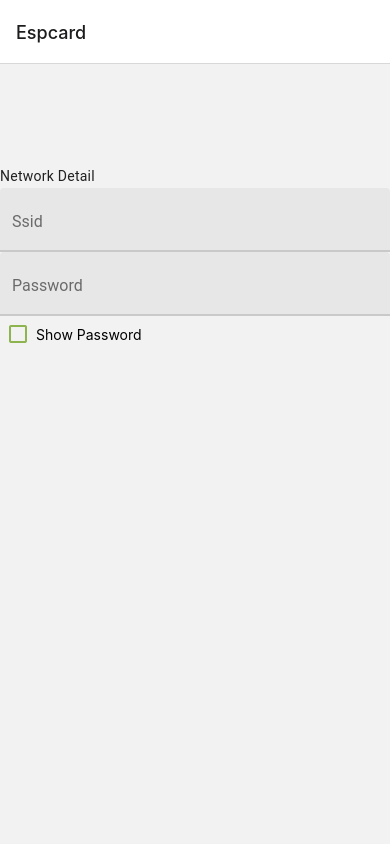
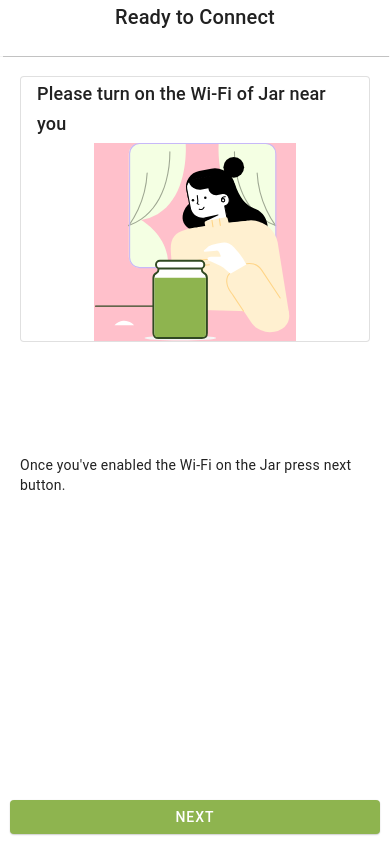
Before and after one commit to Mr-Rakshit/Smartjar, a React Native app in the folder container-app/: screen / in a window 390 px wide. Built offline with nearby package versions, Linux system fonts and the light colour scheme.

Commit message:
rendering issue with jar connect

```diff
--- a/container-app/App.js
+++ b/container-app/App.js
@@ -8,7 +8,7 @@ import LoginScreen from "./screens/LoginScreen";
 import HomeScreen from "./screens/HomeScreen";
 import Dashboard from "./screens/Dashboard";
 import JarConnect from "./screens/JarConnect";
-import Demo from "./screens/Smartconfig";
+import Demo from "./screens/Smartconfig";      //redundant
 import Espcard from "./components/Espcard";
 import Jarques from "./components/Jarques";
 
@@ -20,14 +20,14 @@ export default function App() {
     <NavigationContainer>
       <Stack.Navigator>
         <Stack.Screen
+          options={{ headerShown: false }}
+          name="JarConnect"
+          component={JarConnect}
+        />
+        <Stack.Screen
           // options={{ headerShown: false }}
           name="Espcard"
           component={Espcard}
-        />
-        <Stack.Screen
-          // options={{ headerShown: false }}
-          name="Demo"
-          component={Demo}
         />
         <Stack.Screen
           options={{ headerShown: false }}
@@ -39,16 +39,7 @@ export default function App() {
           name="Dashboard"
           component={Dashboard}
         />
-        <Stack.Screen
-          options={{ headerShown: false }}
-          name="JarConnect"
-          component={JarConnect}
-        />
-        {/* <Stack.Screen
-          options={{ headerShown: false }}
-          name="Espcard"
-          component={Espcard}
-        />
+        {/*
         <Stack.Screen
           options={{ headerShown: false }}
           name="Login"
--- a/container-app/components/CardsConnect.js
+++ b/container-app/components/CardsConnect.js
@@ -26,24 +26,32 @@ import Svg, {
 
 const LeftContent = (props) => <Avatar.Icon {...props} icon="folder" />;
 
-const MyComponent = () => (
-  <Card mode="outlined" style={{ alignItems: "center", flexDirection: "column",flexWrap: "wrap",backgroundColor:"white" }}>
+const MyComponent = (props) => (
+  <Card
+    mode="outlined"
+    style={{
+      alignItems: "center",
+      flexDirection: "column",
+      flexWrap: "wrap",
+      backgroundColor: "white",
+    }}
+  >
     {/* <View style={{flex:0.50,backgroundColor:"green"}}> */}
     <View style={{}}>
-    <View style={{flex:1}}>
+      <View style={{ flex: 1 }}>
         <Card.Content>
           <Title style={{ fontSize: 18 }}>
-          Please turn on the Wi-Fi of Jar near you
+            {props.name}
           </Title>
         </Card.Content>
       </View>
-      <View style={{flex:3}}>
+      <View style={{ flex: 3 }}>
         <Svg
           xmlns="http://www.w3.org/2000/svg"
           width="202"
           height="200"
           viewBox="0 0 202 200"
-        style={{ alignSelf: "center",backgroundColor:"pink" }}
+          style={{ alignSelf: "center", backgroundColor: "pink" }}
         >
           <G
             id="Group_1539"
--- a/container-app/screens/JarConnect.js
+++ b/container-app/screens/JarConnect.js
@@ -1,8 +1,9 @@
-import React, { useState } from "react";
+import React, { useState, useEffect } from "react";
 import { StyleSheet, Text, View } from "react-native";
 import { TextInput, Button } from "react-native-paper";
 import { ScreenContainer } from "react-native-screens";
 import Appbar from "../components/Appbar";
+import Espcard from "../components/Espcard";
 import CardsConnect from "../components/CardsConnect";
 import Info from "../components/Info";
 
@@ -16,22 +17,46 @@ const colors = {
 
 const JarConnect = () => {
   const [id, setid] = useState("");
+  const [btn, setbtn] = useState(true);
+  const [esp, setesp] = useState(false);
+  const [svg, setsvg] = useState(true);
   const [wifiEnabled, setwifiEnable] = useState("false");
   const changeState = () => {
-    if (wifiEnabled === 'false') {
+    if (wifiEnabled === "false") {
       setwifiEnable("true");
       console.log("he");
     }
     console.log("yes");
     console.log(wifiEnabled);
   };
+  useEffect(() => {
+    if (id.length >= 6 || id.length == 0) setsvg(true);
+    else if (id.length > 5) {
+      setesp(true);
+    } else {
+      setsvg(false);
+      setbtn(false);
+    }
+    {
+      console.log("esp");
+    }
+    {
+      console.log(esp);
+    }
+    {
+      console.log(id.length);
+    }
+    return () => {};
+  }, [id, btn]);
 
   return (
     <View style={{ backgroundColor: colors.themeColor, flex: 1 }}>
       <Appbar name="Ready to Connect" color="#ffffff" />
       <View style={{ flex: 1, padding: 10 }}>
         <View style={{ padding: 10, flex: 2 }}>
-          <CardsConnect />
+          {svg === true && (
+            <CardsConnect name="Please turn on the Wi-Fi of Jar near you" />
+          )}
         </View>
         <View style={{ flex: 1 }}>
           {wifiEnabled === "false" && <Info />}
@@ -39,9 +64,15 @@ const JarConnect = () => {
             <TextInput
               label="Jar"
               value={id}
+              selectionColor="black"
+              activeOutlineColor="black"
+              outlineColor="black"
+              activeUnderlineColor="black"
               onChangeText={(id) => setid(id)}
             />
           )}
+
+          {esp && <Espcard />}
         </View>
         <View style={{ flex: 1 }}></View>
         {/* <Button
@@ -49,6 +80,7 @@ const JarConnect = () => {
           onPress={changeState}
           style={{ marginHorizontal: 10 }}
         /> */}
+        {btn === true && (
           <Button
             icon=""
             mode="contained"
@@ -59,6 +91,7 @@ const JarConnect = () => {
           >
             Next
           </Button>
+        )}
       </View>
     </View>
   );
```
Lines whose indentation alone changed are shown as unchanged.
